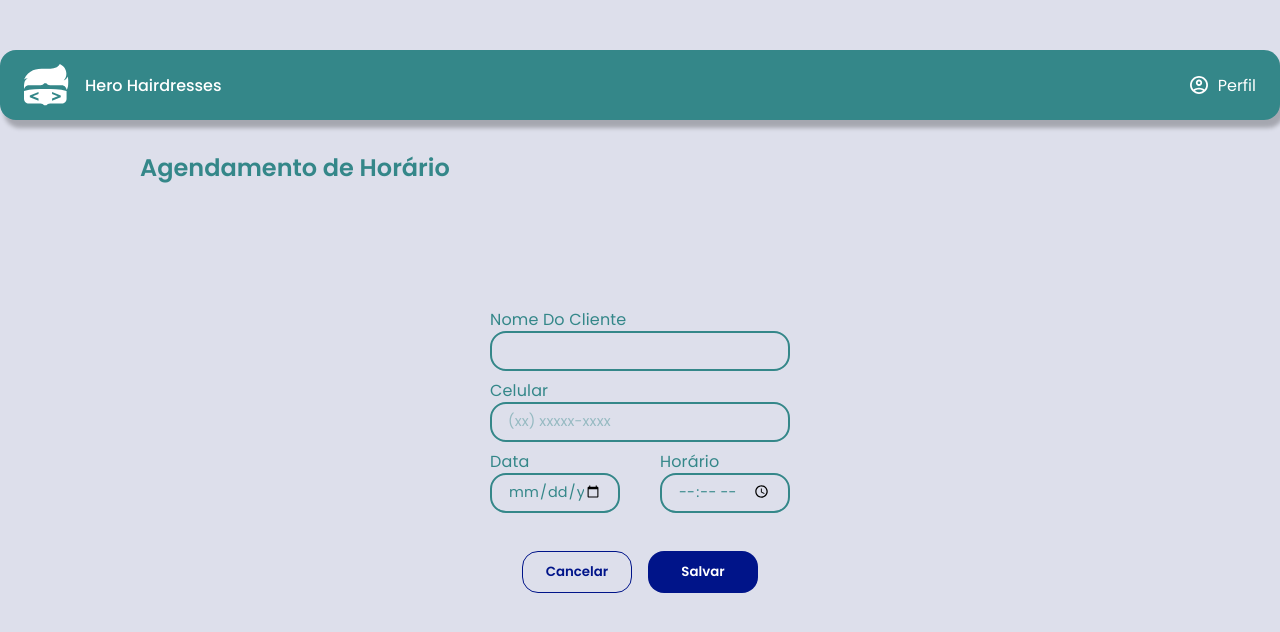
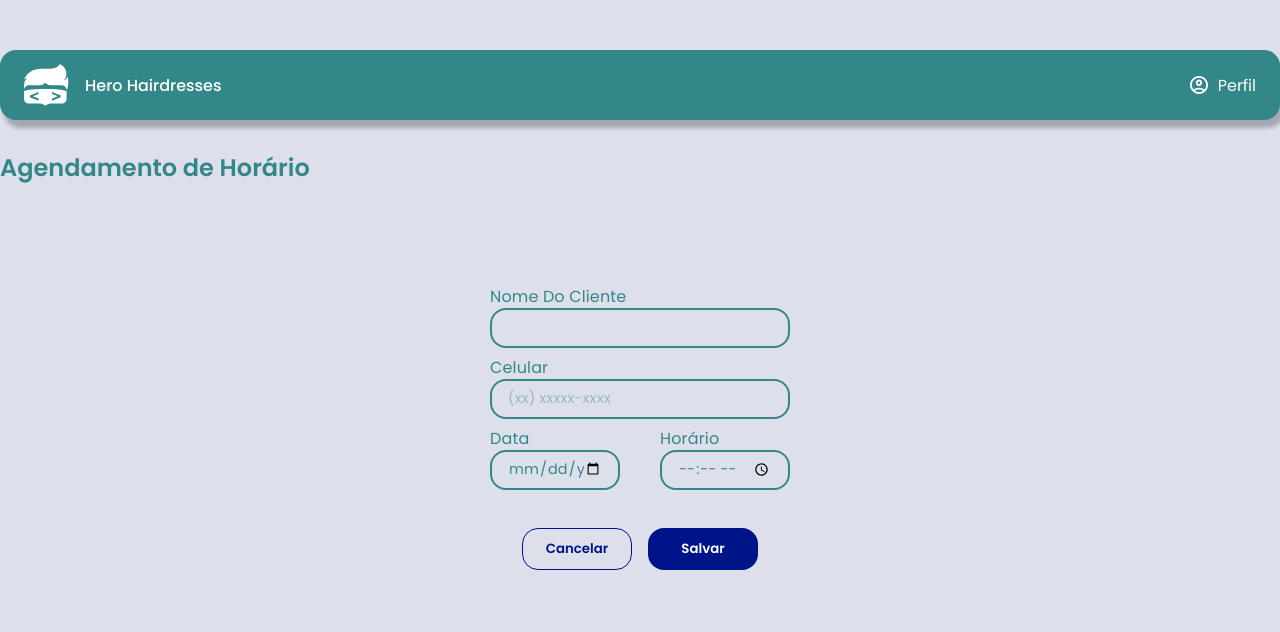
Before and after one commit to raysllaR/hairdresser-front, a React (Vite) app: page /agendamento in a window 1280 px wide. Shown: the top 632 px of the page. Built offline with nearby package versions, Linux system fonts and the light colour scheme.

Commit message:
chore: removendo css não utilizado na page Agendamento

```diff
--- a/src/components/pages/Agendamento/style.css
+++ b/src/components/pages/Agendamento/style.css
@@ -1,25 +1,20 @@
-#agendamento {
-	display: flex;
-	flex-direction: column;
-	align-items: center;
-}
-
 #agendamento .body {
 	width: 100%;
-	max-width: 1000px;
 	display: flex;
-	flex-direction: column;
 	justify-content: center;
-	align-items: center;
-	height: 70vh;
+	margin-top: 100px;
 }
 
 #agendamento .title {
 	margin-top: 30px;
 	color: var(--primary);
 	font-size: 1.5rem;
-	width: 1000px;
 	align-self: baseline;
+}
+
+#agendamento .container-date-time {
+	display: flex;
+	justify-content: space-between;
 }
 
 #agendamento .container-buttons {
@@ -29,18 +24,8 @@
 	margin: 30px 0;
 }
 
-#agendamento .container-buttons .button {
-	width: 100px;
-	border-radius: 16px;
-}
-
 #agendamento .container-buttons .reverse {
 	background-color: transparent !important;
 	color: var(--secondary) !important;
 	border: 1px solid var(--secondary) !important;
 }
-
-#agendamento .container-date-time {
-	display: flex;
-	justify-content: space-between;
-}
```
